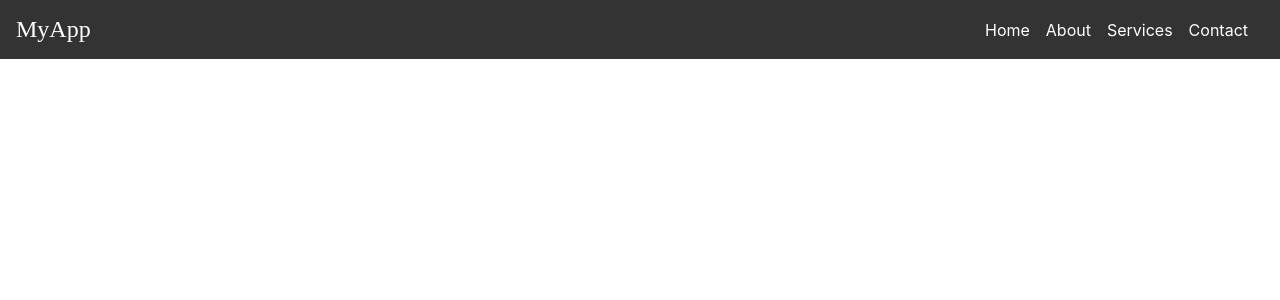
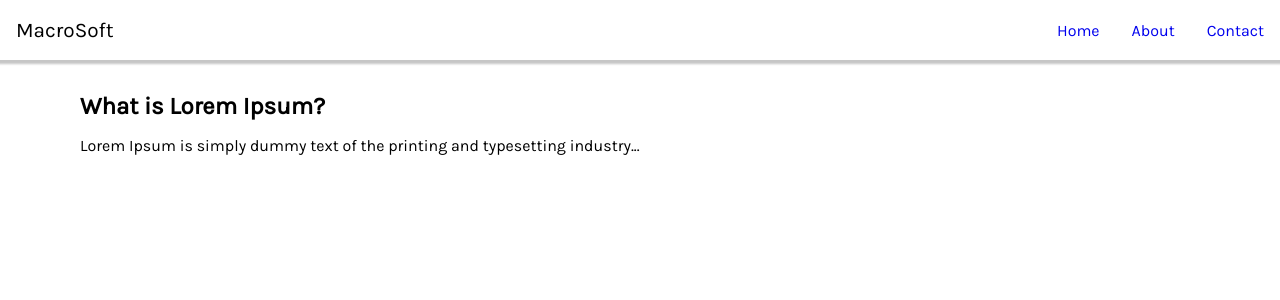
Before and after one commit to ndakalajulius/boraqs, a React (Create React App) app: page / in a window 1280 px wide. Shown: the top 300 px of the page. Built offline with nearby package versions, Linux system fonts and the light colour scheme.

Commit message:
stlyed the navbar

```diff
--- a/package.json
+++ b/package.json
@@ -6,8 +6,10 @@
     "@testing-library/jest-dom": "^5.17.0",
     "@testing-library/react": "^13.4.0",
     "@testing-library/user-event": "^13.5.0",
+    "bootstrap": "^5.3.2",
     "react": "^18.2.0",
     "react-dom": "^18.2.0",
+    "react-router-dom": "^6.21.2",
     "react-scripts": "5.0.1",
     "styled-components": "^6.1.8",
     "web-vitals": "^2.1.4"
--- a/src/App.css
+++ b/src/App.css
@@ -1,38 +1,26 @@
-.App {
-  text-align: center;
+@import url("https://fonts.googleapis.com/css2?family=Karla:wght@200;400&display=swap");
+
+* {
+  box-sizing: border-box;
+  margin: 0;
+  padding: 0;
 }
 
-.App-logo {
-  height: 40vmin;
-  pointer-events: none;
+body {
+  font-family: "Karla", -apple-system, BlinkMacSystemFont, "Segoe UI", "Roboto",
+    "Oxygen", "Ubuntu", "Cantarell", "Fira Sans", "Droid Sans", "Helvetica Neue",
+    sans-serif;
+  -webkit-font-smoothing: antialiased;
+  -moz-osx-font-smoothing: grayscale;
 }
 
-@media (prefers-reduced-motion: no-preference) {
-  .App-logo {
-    animation: App-logo-spin infinite 20s linear;
-  }
+.container {
+  max-width: 90%;
+  margin-right: auto;
+  margin-left: auto;
+  padding: 1rem;
 }
 
-.App-header {
-  background-color: #282c34;
-  min-height: 100vh;
-  display: flex;
-  flex-direction: column;
-  align-items: center;
-  justify-content: center;
-  font-size: calc(10px + 2vmin);
-  color: white;
+article h1 {
+  margin: 1rem 0;
 }
-
-.App-link {
-  color: #61dafb;
-}
-
-@keyframes App-logo-spin {
-  from {
-    transform: rotate(0deg);
-  }
-  to {
-    transform: rotate(360deg);
-  }
-}
--- a/src/App.js
+++ b/src/App.js
@@ -1,9 +1,16 @@
-import './App.css';
-import Navbar from './components/Navbar';
+import Navbar from "./components/Navbar";
+import "./App.css";
+
 function App() {
   return (
-    <div className="App">
-      <Navbar/>
+    <div>
+      <Navbar />
+      <div className="container">
+        <article>
+          <h1>What is Lorem Ipsum? </h1>
+          Lorem Ipsum is simply dummy text of the printing and typesetting industry...
+        </article>
+      </div>
     </div>
   );
 }
--- a/src/components/Navbar.js
+++ b/src/components/Navbar.js
@@ -1,49 +1,49 @@
-import React from 'react';
-import styled from 'styled-components';
-function Navbar() {
-    return (
-      <NavbarContainer>
-        <Logo>MyApp</Logo>
-        <NavLinks>
-          <a href="/">Home</a>
-          <a href="/about">About</a>
-          <a href="/services">Services</a>
-          <a href="/contact">Contact</a>
-        </NavLinks>
-      </NavbarContainer>
-    );
-  }
-  export default Navbar;
+// Navbar.js
+import "./navbar.css";
+import { useState } from "react";
+export default function Navbar() {
+  const [isNavExpanded, setIsNavExpanded] = useState(false)
+  return (
+    <nav className="navigation">
+      <a href="/" className="brand-name">
+        MacroSoft
+      </a>
+      <button className="hamburger"
+      onClick={() => {
+        setIsNavExpanded(!isNavExpanded);
+      }}>
+        {/* icon from heroicons.com */}
+        <svg
+          xmlns="http://www.w3.org/2000/svg"
+          className="h-5 w-5"
+          viewBox="0 0 20 20"
+          fill="white"
+        >
+          <path
+            fillRule="evenodd"
+            d="M3 5a1 1 0 011-1h12a1 1 0 110 2H4a1 1 0 01-1-1zM3 10a1 1 0 011-1h12a1 1 0 110 2H4a1 1 0 01-1-1zM9 15a1 1 0 011-1h6a1 1 0 110 2h-6a1 1 0 01-1-1z"
+            clipRule="evenodd"
+          />
+        </svg>
 
-  const NavbarContainer = styled.nav`
-  background-color: #333;
-  color: white;
-  display: flex;
-  justify-content: space-between;
-  padding: 1rem;
-  align-items: center;
-  display: flex;
-  flex-direction: row;
-  justify-content: space-between;
-  align-items: center;
-  @media (max-width: 768px) {
-    flex-direction: column;
-  }
-`;
-
-const Logo = styled.div`
-  font-size: 1.5rem;
-  font-family: 'Sans Serif';
-`;
-
-const NavLinks = styled.div`
-  a {
-    color: white;
-    text-decoration: none;
-    margin-right: 1rem;
-
-    &:hover {
-      text-decoration: underline;
-    }
-  }
-`;
+      </button>
+      <div
+        className={
+          isNavExpanded ? "navigation-menu expanded" : "navigation-menu"
+        }
+      >
+        <ul>
+          <li>
+            <a href="/home">Home</a>
+          </li>
+          <li>
+            <a href="/about">About</a>
+          </li>
+          <li>
+            <a href="/contact">Contact</a>
+          </li>
+        </ul>
+      </div>
+    </nav>
+  );
+}
--- /dev/null
+++ b/src/components/navbar.css
@@ -0,0 +1,93 @@
+.navigation {
+  height: 60px;
+  width: 100%;
+  display: flex;
+  align-items: center;
+  position: relative;
+  padding: 0.5rem 0rem;
+  background-color: #fff;
+  color: black;
+  box-shadow: 0 2px 2px 2px rgba(9, 9, 9, 0.23);
+}
+.brand-name {
+  text-decoration: none;
+  color: black;
+  font-size: 1.3rem;
+  margin-left: 1rem;
+}
+.navigation-menu {
+  margin-left: auto;
+}
+.navigation-menu ul {
+  display: flex;
+  padding: 0;
+}
+.navigation-menu li {
+  list-style-type: none;
+  margin: 0 1rem;
+}
+.navigation-menu li a {
+  text-decoration: none;
+  display: block;
+  width: 100%;
+}
+.hamburger {
+  border: 0;
+  height: 40px;
+  width: 40px;
+  padding: 0.5rem;
+  border-radius: 50%;
+  background-color: #283b8b;
+  cursor: pointer;
+  transition: background-color 0.2s ease-in-out;
+
+  position: absolute;
+  top: 50%;
+  right: 25px;
+  transform: translateY(-50%);
+  display: none;
+}
+.hamburger:hover {
+  background-color: #2642af;
+}
+
+@media screen and (max-width: 768px) {
+  .hamburger {
+    display: block;
+  }
+}
+
+
+@media screen and (max-width: 768px) {
+  .navigation-menu.expanded ul {
+    display: block;
+  }
+  .navigation-menu ul {
+    position: absolute;
+    top: 60px;
+    left: 0;
+
+    flex-direction: column;
+
+    width: 100%;
+    height: calc(100vh - 77px);
+    background-color: white;
+    border-top: 1px solid black;
+  }
+  .navigation-menu li {
+    text-align: center;
+    margin: 0;
+  }
+  .navigation-menu li a {
+    color: black;
+
+    width: 100%;
+    padding: 1.5rem 0;
+  }
+  .navigation-menu li:hover {
+    background-color: #eee;
+  }
+  .navigation-menu ul {
+    display: none;
+  }
+}
```
Also changed, not shown: 1 other file (tests, documents, lock files or other folders).
